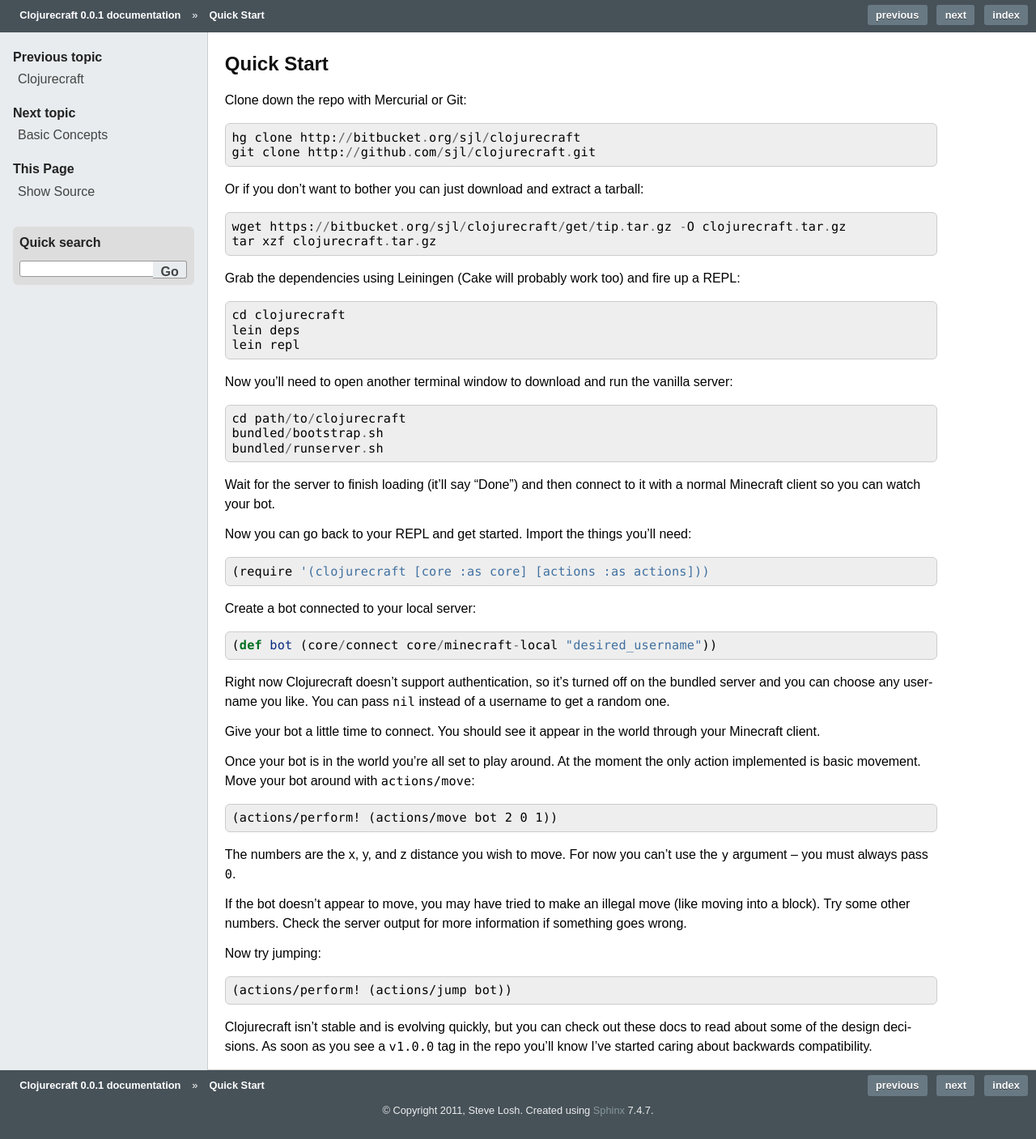
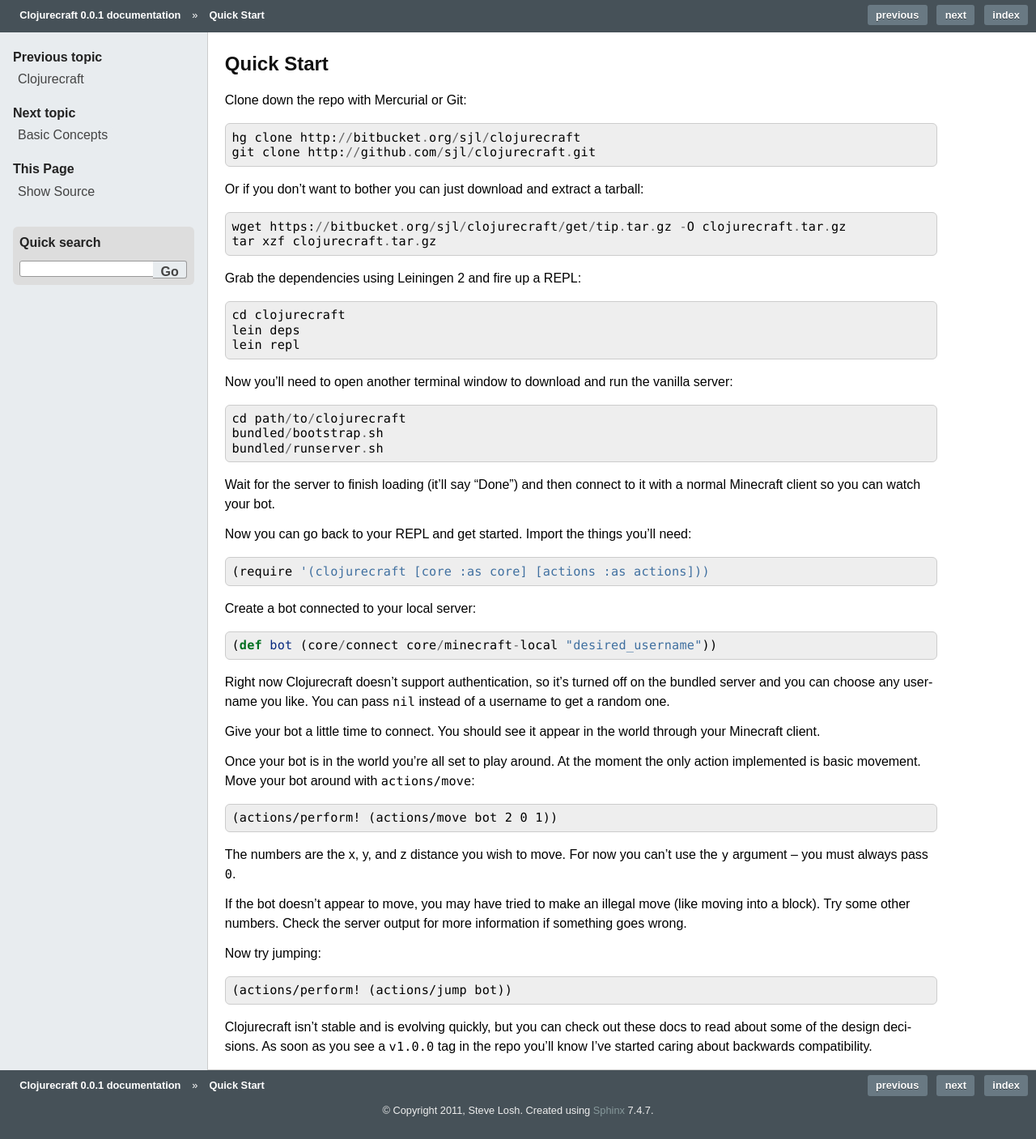
Before and after one commit to sjl/clojurecraft, a Sphinx documentation site: the page built from docs/source/quickstart.rst, in a window 1280 px wide. Shown: the whole page at 81% size. Built offline with Sphinx 7.4.7, drawn with Linux system fonts in a browser that asks for light colours.

Commit message:
Update to Clojure 1.4 and Leiningen 2.

```diff
--- a/docs/source/quickstart.rst
+++ b/docs/source/quickstart.rst
@@ -11,8 +11,7 @@
     wget https://bitbucket.org/sjl/clojurecraft/get/tip.tar.gz -O clojurecraft.tar.gz
     tar xzf clojurecraft.tar.gz
 
-Grab the dependencies using Leiningen (Cake will probably work too) and fire up
-a REPL::
+Grab the dependencies using Leiningen 2 and fire up a REPL::
 
     cd clojurecraft
     lein deps
```
Also changed, not shown: 3 other files.
